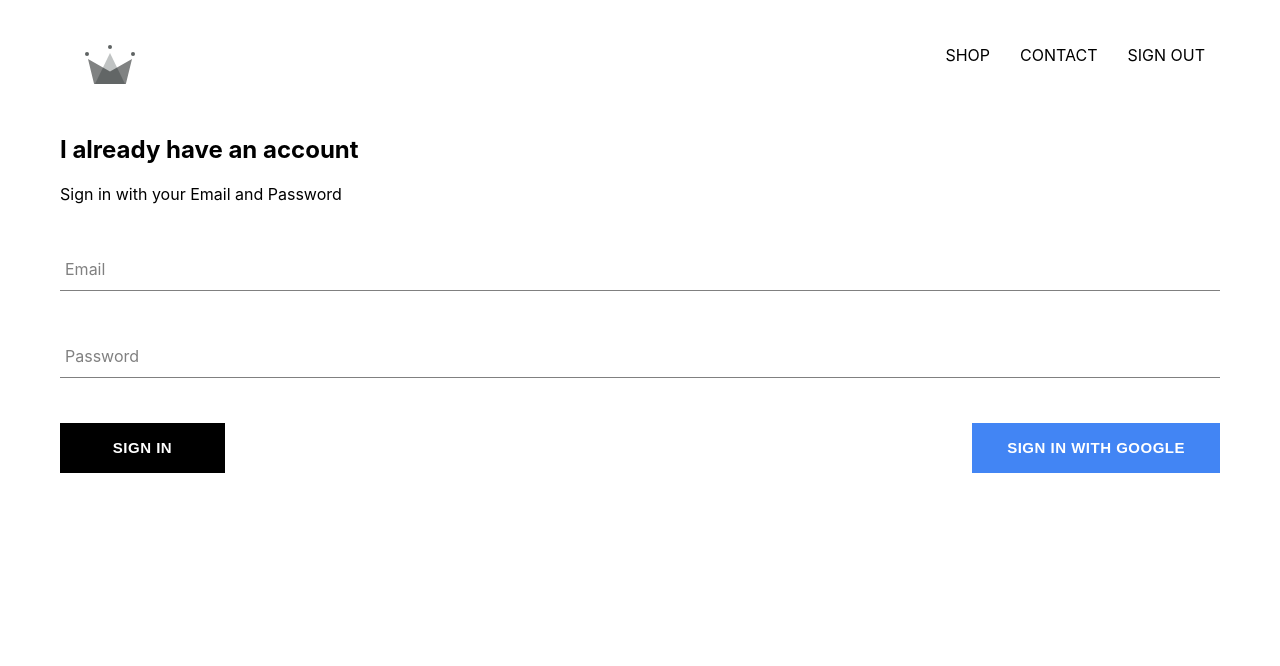
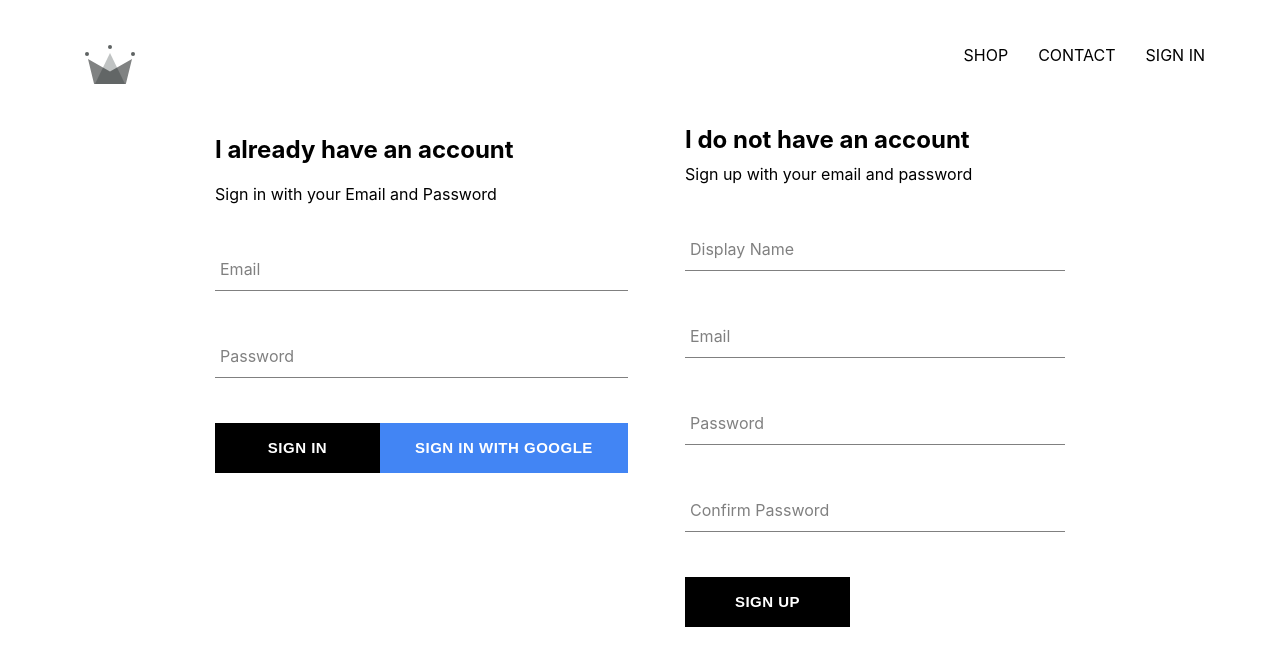
Before and after one commit to EstherAmara/esthere-clothing, a React (Create React App) app: page /signin in a window 1280 px wide. Shown: the top 666 px of the page. Built offline with nearby package versions, Linux system fonts and the light colour scheme; no server answers.

Commit message:
implemented sign in with email and password

```diff
--- a/src/App.js
+++ b/src/App.js
@@ -7,7 +7,7 @@
 import ShopPage from './pages/shop/shop.component';
 import SignInUp from './pages/sign-in-up/sign-in-up.component';
 import Header from './components/header/header.component';
-import {auth} from './firebase/firebase.utils';
+import {auth, createUserProfileDocument} from './firebase/firebase.utils';
 
 class App extends React.Component {
   constructor() {
@@ -21,10 +21,24 @@
   unsuscribeFromAuth = null;
 
   componentDidMount() {
-    this.unsuscribeFromAuth = auth.onAuthStateChanged(user=> {
-      this.setState({currentUser: user});
+    this.unsuscribeFromAuth = auth.onAuthStateChanged(async userAuth=> {
+      if(userAuth) {
+        const userRef = await createUserProfileDocument(userAuth);
 
-      console.log(user);
+        userRef.onSnapshot(snapShot => {
+          this.setState({
+            currentUser: {
+              id: snapShot.id,
+              ...snapShot.data()
+            }
+          })
+
+          console.log(this.state)
+        })
+      } else {
+        this.setState({currentUser: userAuth}, console.log(this.state));
+      }
+
     })
   }
 
--- a/src/components/header/header.component.jsx
+++ b/src/components/header/header.component.jsx
@@ -18,8 +18,8 @@
                 CONTACT
             </Link>
             {currentUser
-            ? (<div className="option" onClick={() => {auth.signOut()}}> SIGN IN </div>)
-            : (<Link className="option" to="/signin"> SIGN OUT </Link>)}
+            ? (<div className="option" onClick={() => {auth.signOut()}}> SIGN OUT </div>)
+            : (<Link className="option" to="/signin"> SIGN IN </Link>)}
         </div>
     </div>
 )
--- /dev/null
+++ b/src/components/sign-up/sign-up.component.jsx
@@ -0,0 +1,100 @@
+import React from 'react';
+
+import FormInput from '../form-input/form-input.component';
+import CustomButton from '../custom-button/custom-button.component';
+
+import {auth, createUserProfileDocument} from '../../firebase/firebase.utils';
+import './sign-up.styles.scss';
+
+class SignUp extends React.Component {
+    constructor(props) {
+        super(props);
+
+        this.state = {
+            displayName: '',
+            email: '',
+            password: '',
+            confirmPassword: '',
+        };
+    }
+
+    handleSubmit = async event => {
+        event.preventDefault();
+        const {displayName, email, password, confirmPassword} = this.state;
+
+        if(password !== confirmPassword) {
+            alert("passwords don't match");
+            return;
+        }
+        try {
+            const {user} = await auth.createUserWithEmailAndPassword(email, password);
+            await createUserProfileDocument(user, {displayName});
+            this.setState({
+                displayName: '',
+                email: '',
+                password: '',
+                confirmPassword: '',
+            })
+        } catch(error) {
+            console.log(error);
+        }
+    }
+
+    handleChange = event => {
+        const {name, value} = event.target;
+        this.setState({ [name] : value});
+    }
+
+    render() {
+        const {displayName, email, password, confirmPassword} = this.state;
+        return (
+            <div className="sign-up">
+                <h2 className="title">I do not have an account </h2>
+                <span> Sign up with your email and password</span>
+                <form className="sign-up-form" onSubmit={this.handleSubmit}>
+                    <FormInput
+                        name="displayName"
+                        type="text"
+                        value={displayName}
+                        onChange={this.handleChange}
+                        label = "Display Name"
+                        required
+                    />
+
+                    <FormInput
+                        name="email"
+                        type="email"
+                        value={email}
+                        onChange={this.handleChange}
+                        label="Email"
+                        required
+                    />
+
+                    <FormInput
+                        name="password"
+                        type="password"
+                        value={password}
+                        onChange={this.handleChange}
+                        label="Password"
+                        required
+                    />
+
+                    <FormInput
+                        name="confirmPassword"
+                        type="password"
+                        value={confirmPassword}
+                        onChange={this.handleChange}
+                        label="Confirm Password"
+                        required
+                    />
+
+                    <div className="buttons">
+                        <CustomButton> Sign up </CustomButton>
+                    </div>
+                </form>
+            </div>
+        )
+    }
+}
+
+export default SignUp;
--- /dev/null
+++ b/src/components/sign-up/sign-up.styles.scss
@@ -0,0 +1,9 @@
+.sign-up {
+    display: flex;
+    flex-direction: column;
+    width: 380px;
+
+    .title{
+        margin: 10px 0;
+    }
+}
--- a/src/firebase/firebase.utils.js
+++ b/src/firebase/firebase.utils.js
@@ -13,6 +13,28 @@
     measurementId: "G-7TW9XRG8HB"
 };
 
+export const createUserProfileDocument = async(userAuth, additionalData) => {
+    if(!userAuth) return;
+    const userRef = firestore.doc(`users/${userAuth.uid}`)
+    const snapShot = await userRef.get()
+
+    if(!snapShot.exists) {
+        const { displayName, email} = userAuth;
+        const createdAt = new Date();
+        try{
+            await userRef.set({
+                displayName,
+                email,
+                createdAt,
+                ...additionalData
+            })
+        } catch(error) {
+            console.log('error creating user', error.message)
+        }
+    }
+    return userRef;
+}
+
 firebase.initializeApp(config);
 
 export const auth = firebase.auth();
--- a/src/pages/sign-in-up/sign-in-up.component.jsx
+++ b/src/pages/sign-in-up/sign-in-up.component.jsx
@@ -1,11 +1,13 @@
 import React from 'react';
 import SignIn from '../../components/sign-in/sign-in.component';
+import SignUp from '../../components/sign-up/sign-up.component';
 
 import './sign-in-up.styles.scss';
 
 const SignInOut = () => (
     <div className="sign-in-and-sign-up">
         <SignIn />
+        <SignUp />
     </div>
 );
 
--- a/src/pages/sign-in-up/sign-in-up.styles.scss
+++ b/src/pages/sign-in-up/sign-in-up.styles.scss
@@ -0,0 +1,6 @@
+.sign-in-and-sign-up {
+    width: 850px;
+    display:  flex;
+    justify-content: space-between;;
+    margin: 0px auto;
+}
```
